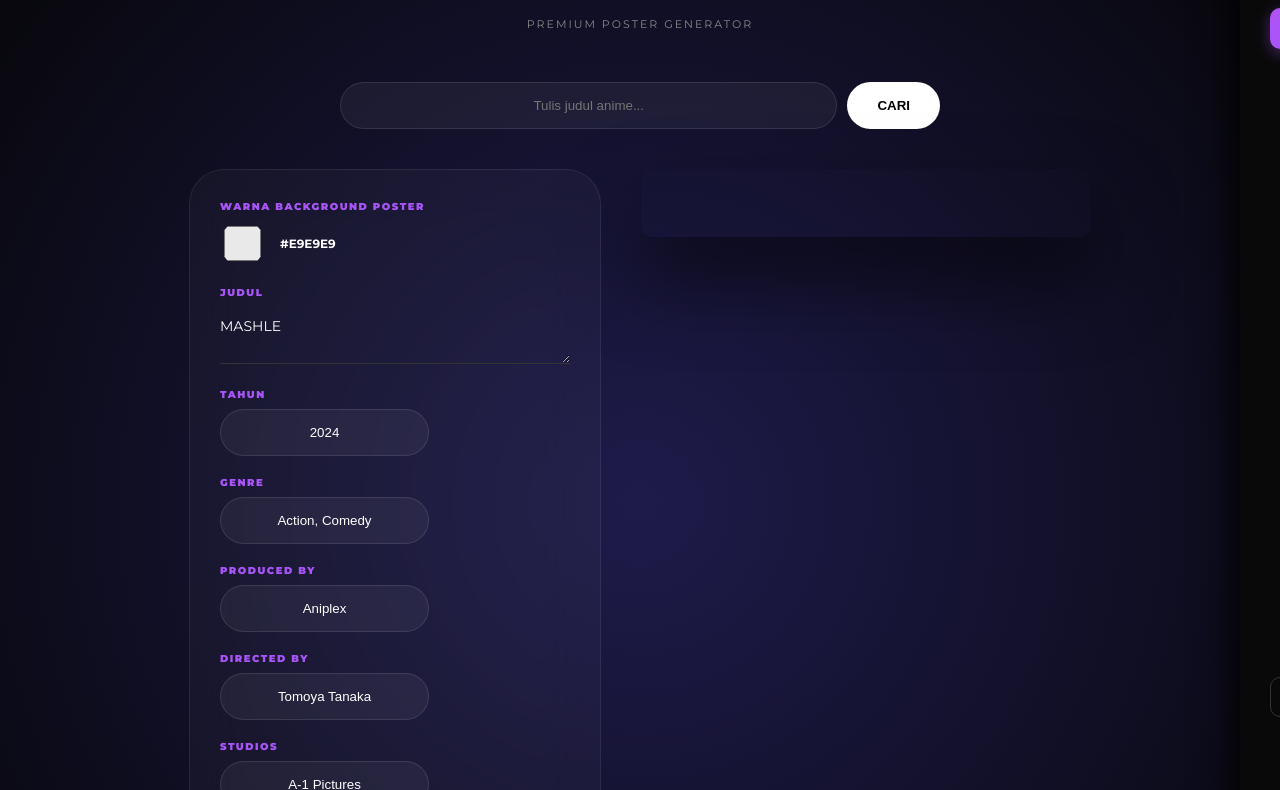
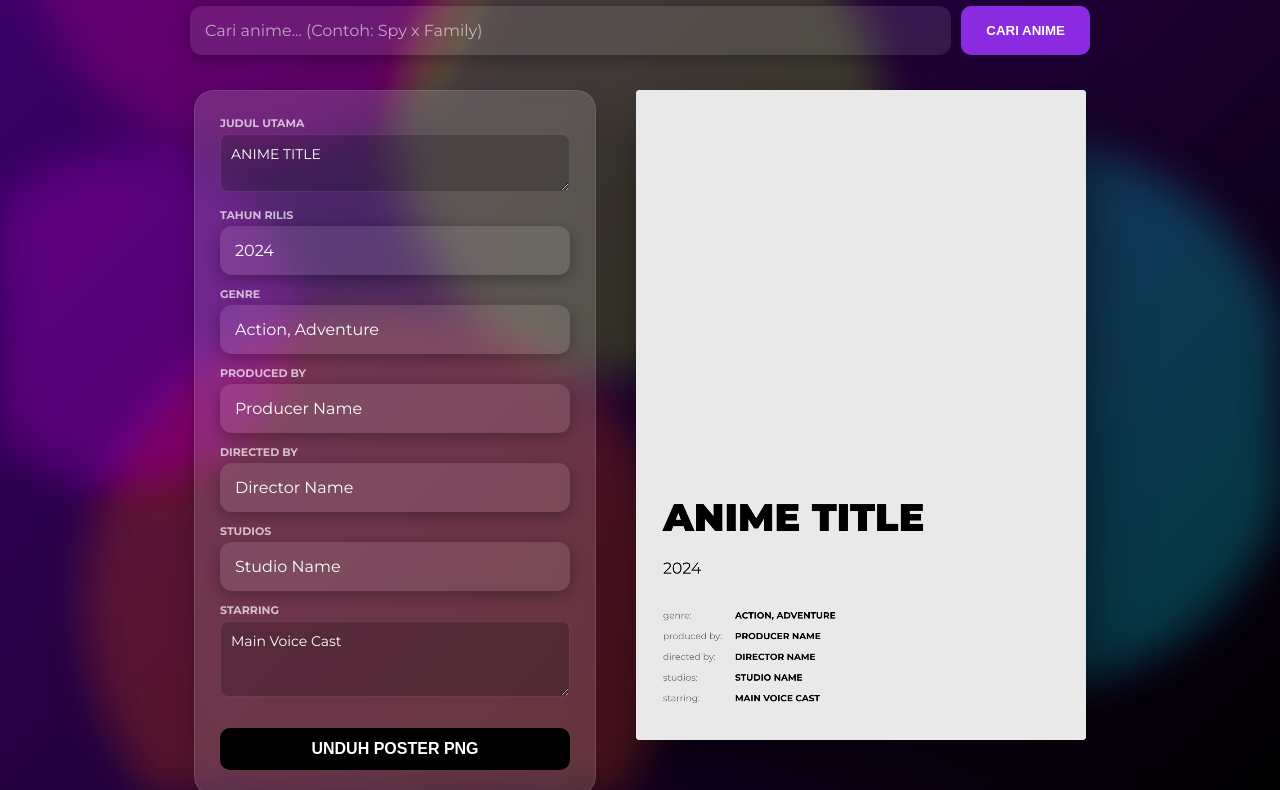
Before and after one commit to Dafzzz128/Anime-Labs-Poster, a plain HTML site: page index.html in a window 1280 px wide. Shown: the part 158-948 px from the top of the page. Drawn offline with Linux system fonts and the light colour scheme.

Commit message:
Update index.html

```diff
--- a/index.html
+++ b/index.html
@@ -3,121 +3,118 @@
 <head>
     <meta charset="UTF-8">
     <meta name="viewport" content="width=device-width, initial-scale=1.0">
-    <title>Anime Poster Studio - Pro</title>
+    <title>Anime Poster Generator</title>
     <style>
         @import url('https://fonts.googleapis.com/css2?family=Montserrat:wght@400;700;900&display=swap');
 
-        :root { --purple: #a855f7; --dark: #050505; --accent: #d946ef; }
+        :root {
+            --primary-purple: #8A2BE2; /* Biru Ungu */
+            --dark-blue: #0A0A2A;
+            --gradient-start: #3f0071;
+            --gradient-end: #000000;
+        }
 
         body {
-            font-family: 'Montserrat', sans-serif; margin: 0; background: var(--dark); color: white;
-            display: flex; flex-direction: column; align-items: center; min-height: 100vh;
-            background: radial-gradient(circle at center, #1e1b4b 0%, #050505 100%);
-            overflow-x: hidden;
+            font-family: 'Montserrat', sans-serif;
+            margin: 0;
+            padding: 0;
+            overflow-x: hidden; /* Mencegah scroll horizontal dari animasi */
+            color: #e0e0e0;
+            min-height: 100vh;
+            display: flex;
+            flex-direction: column;
+            align-items: center;
+            background: var(--gradient-start);
+            background: linear-gradient(135deg, var(--gradient-start) 0%, var(--gradient-end) 100%);
+            position: relative;
+            z-index: 1; /* Pastikan konten di atas animasi */
         }
 
-        /* Navigasi Hamburger - Diperbaiki agar tidak numpuk */
-        .nav-menu { position: fixed; top: 20px; right: 20px; z-index: 1000; cursor: pointer; padding: 10px; }
-        .hamburger { width: 30px; height: 3px; background: white; position: relative; transition: 0.3s; }
-        .hamburger::before, .hamburger::after { content: ''; position: absolute; width: 30px; height: 3px; background: white; transition: 0.3s; }
-        .hamburger::before { top: -8px; }
-        .hamburger::after { top: 8px; }
-
-        /* Menu Sidebar dengan Animasi & Glow */
-        .menu-content {
-            position: fixed; top: 0; right: -300px; width: 280px; height: 100vh;
-            background: rgba(10, 10, 10, 0.98); backdrop-filter: blur(20px);
-            transition: 0.5s cubic-bezier(0.4, 0, 0.2, 1); display: flex; flex-direction: column;
-            padding: 100px 30px; box-shadow: -10px 0 30px rgba(0,0,0,0.8); z-index: 999;
-        }
-        .menu-content.active { right: 0; }
-
-        .menu-content a {
-            color: #ccc; text-decoration: none; font-size: 1.1rem; margin-bottom: 25px;
-            font-weight: 600; transition: 0.3s; display: flex; align-items: center; gap: 10px;
-            padding: 10px; border-radius: 10px;
+        /* --- Animasi Gelombang Warna-warni --- */
+        .waves {
+            position: absolute;
+            top: 0;
+            left: 0;
+            width: 100%;
+            height: 100%;
+            overflow: hidden;
+            z-index: 0;
+            filter: blur(20px) contrast(150%); /* Efek blur dan kontras untuk gelombang */
         }
 
-        /* Animasi khusus untuk link Saweria */
-        .menu-content a.saweria-link {
-            color: #fff; background: linear-gradient(45deg, var(--purple), var(--accent));
-            box-shadow: 0 4px 15px rgba(168, 85, 247, 0.4); border: none;
+        .wave {
+            position: absolute;
+            border-radius: 50%;
+            background: rgba(var(--primary-purple), 0.5); /* Warna dasar ungu */
+            animation: wave-motion 20s infinite linear;
+            opacity: 0.7;
+            transform: translate(-50%, -50%);
         }
-        .menu-content a.saweria-link:hover { transform: scale(1.05); box-shadow: 0 0 20px var(--accent); }
-        .menu-content a:not(.saweria-link):hover { color: var(--purple); background: rgba(255,255,255,0.05); }
 
-        /* Background Bubbles Berwarna */
-        .bubbles { position: fixed; top: 0; left: 0; width: 100%; height: 100%; z-index: -1; pointer-events: none; }
-        .bubble { position: absolute; bottom: -100px; border-radius: 50%; animation: float 15s infinite ease-in; opacity: 0.3; filter: blur(4px); }
-        @keyframes float { 0% { transform: translateY(0) scale(1); opacity: 0; } 50% { opacity: 0.4; } 100% { transform: translateY(-120vh) scale(1.8); opacity: 0; } }
+        .wave:nth-child(1) { width: 500px; height: 500px; top: 10%; left: 20%; animation-duration: 18s; background: rgba(255, 0, 150, 0.4); } /* Merah muda */
+        .wave:nth-child(2) { width: 700px; height: 700px; top: 60%; left: 80%; animation-duration: 25s; background: rgba(0, 200, 255, 0.4); } /* Biru muda */
+        .wave:nth-child(3) { width: 600px; height: 600px; top: 30%; left: 50%; animation-duration: 22s; background: rgba(150, 255, 0, 0.4); } /* Hijau terang */
+        .wave:nth-child(4) { width: 800px; height: 800px; top: 80%; left: 30%; animation-duration: 28s; background: rgba(255, 100, 0, 0.4); } /* Oranye */
+        .wave:nth-child(5) { width: 400px; height: 400px; top: 50%; left: 10%; animation-duration: 20s; background: rgba(200, 0, 255, 0.4); } /* Ungu terang */
 
-        /* UI Header & Search */
-        .header { margin-top: 60px; text-align: center; }
-        .header h2 { font-weight: 900; font-size: 2.5rem; background: linear-gradient(to right, #fff, var(--purple)); -webkit-background-clip: text; -webkit-text-fill-color: transparent; }
 
-        .search-section { width: 90%; max-width: 600px; margin: 40px 0; display: flex; gap: 10px; z-index: 10; }
-        input[type="text"] { flex: 1; padding: 15px; border-radius: 30px; border: 1px solid rgba(255,255,255,0.1); background: rgba(255,255,255,0.05); color: white; outline: none; text-align: center; }
-        .btn-search { padding: 0 30px; border-radius: 30px; border: none; background: white; color: black; font-weight: 900; cursor: pointer; transition: 0.3s; }
-        .btn-search:hover { background: var(--purple); color: white; box-shadow: 0 0 20px var(--purple); }
+        @keyframes wave-motion {
+            0% { transform: translate(-50%, -50%) scale(0.5); opacity: 0.7; }
+            50% { transform: translate(-50%, -50%) scale(1.2); opacity: 0.4; }
+            100% { transform: translate(-50%, -50%) scale(0.5); opacity: 0.7; }
+        }
+        /* --- Akhir Animasi Gelombang --- */
 
-        /* Editor Panel */
-        .container { display: flex; gap: 40px; flex-wrap: wrap; justify-content: center; width: 95%; z-index: 10; padding-bottom: 100px; }
-        .editor-panel { background: rgba(255, 255, 255, 0.03); backdrop-filter: blur(25px); padding: 30px; border-radius: 35px; width: 350px; border: 1px solid rgba(255, 255, 255, 0.08); }
-        .field { margin-bottom: 20px; }
-        label { font-size: 10px; color: var(--purple); font-weight: 800; text-transform: uppercase; display: block; margin-bottom: 8px; letter-spacing: 1.5px; }
-        input[type="color"] { border: none; width: 45px; height: 45px; cursor: pointer; background: none; border-radius: 50%; }
-        textarea, input:not([type="color"]):not([type="text"]) { width: 100%; background: transparent; border: none; border-bottom: 1px solid #333; color: white; padding: 10px 0; font-family: inherit; font-size: 14px; transition: 0.3s; }
-        textarea:focus, input:focus { outline: none; border-bottom-color: var(--purple); }
+        /* --- Konten utama --- */
+        h1 { font-weight: 900; margin-top: 40px; margin-bottom: 20px; text-shadow: 0 4px 10px rgba(0,0,0,0.5); position: relative; z-index: 1;}
+        p { margin-bottom: 30px; opacity: 0.8; position: relative; z-index: 1;}
 
-        .btn-main { background: var(--purple); color: white; width: 100%; padding: 16px; border-radius: 35px; border: none; font-weight: 900; cursor: pointer; margin-top: 20px; transition: 0.4s; box-shadow: 0 10px 25px rgba(168, 85, 247, 0.4); }
-        .btn-main:hover { transform: translateY(-5px); box-shadow: 0 15px 35px var(--purple); }
+        .search-section { width: 100%; max-width: 900px; display: flex; gap: 10px; margin-bottom: 35px; position: relative; z-index: 1;}
+        input[type="text"] { flex: 1; padding: 15px; border-radius: 12px; border: none; outline: none; font-size: 16px; background: rgba(255,255,255,0.1); color: white; box-shadow: 0 4px 15px rgba(0,0,0,0.3); }
+        input[type="text"]::placeholder { color: rgba(255,255,255,0.6); }
 
-        canvas { border-radius: 12px; box-shadow: 0 40px 80px rgba(0,0,0,0.6); max-width: 100%; height: auto; width: 450px; transition: 0.3s; }
+        .btn { padding: 12px 25px; border-radius: 10px; border: none; cursor: pointer; font-weight: bold; transition: 0.3s; color: white; }
+        .btn-search { background: var(--primary-purple); }
+        .btn-download { background: #000; width: 100%; margin-top: 15px; font-size: 16px; }
+
+        .container { display: flex; gap: 40px; flex-wrap: wrap; justify-content: center; width: 100%; max-width: 1200px; position: relative; z-index: 1;}
+        .editor-panel { background: rgba(255,255,255,0.15); backdrop-filter: blur(10px); padding: 25px; border-radius: 20px; width: 350px; box-shadow: 0 10px 25px rgba(0,0,0,0.2); height: fit-content; border: 1px solid rgba(255,255,255,0.1); }
+        .field { margin-bottom: 12px; }
+        label { display: block; font-size: 11px; font-weight: bold; color: rgba(255,255,255,0.7); text-transform: uppercase; margin-bottom: 4px; }
+        textarea, input { width: 100%; padding: 10px; border: 1px solid rgba(255,255,255,0.1); border-radius: 8px; box-sizing: border-box; font-family: inherit; font-size: 14px; background: rgba(0,0,0,0.2); color: white; }
+        textarea:focus, input:focus { border-color: var(--primary-purple); background: rgba(0,0,0,0.3); }
+
+        canvas { background: #E9E9E9; border-radius: 4px; box-shadow: 0 30px 60px rgba(0,0,0,0.5); max-width: 100%; height: auto; width: 450px; }
     </style>
 </head>
 <body>
 
-    <div class="nav-menu" onclick="toggleMenu()">
-        <div class="hamburger"></div>
+    <div class="waves">
+        <div class="wave"></div>
+        <div class="wave"></div>
+        <div class="wave"></div>
+        <div class="wave"></div>
+        <div class="wave"></div>
     </div>
 
-    <div class="menu-content" id="menuContent">
-        <a href="#" onclick="toggleMenu()">🏠 Beranda</a>
-        <a href="https://saweria.co/dafapratamasaweria" target="_blank" class="saweria-link">☕ Dukung di Saweria</a>
-        <a href="#" onclick="toggleMenu()" style="margin-top: auto; border: 1px solid #333; justify-content: center; font-size: 0.9rem;">Tutup Menu</a>
-    </div>
-
-    <div class="bubbles" id="bubbleContainer"></div>
-
-    <div class="header">
-        <h2>STUDIO <span style="color:var(--purple)">ANIME</span></h2>
-        <p style="font-size: 11px; letter-spacing: 2px; color: #888;">PREMIUM POSTER GENERATOR</p>
-    </div>
+    <h1>✨ ANIME POSTER GENERATOR ✨</h1>
+    <p>Cari anime favoritmu dan buat poster epik secara instan!</p>
 
     <div class="search-section">
-        <input type="text" id="searchInp" placeholder="Tulis judul anime...">
-        <button class="btn-search" onclick="searchAnime()">CARI</button>
+        <input type="text" id="searchInp" placeholder="Cari anime... (Contoh: Spy x Family)">
+        <button class="btn btn-search" onclick="searchAnime()">CARI ANIME</button>
     </div>
 
     <div class="container">
         <div class="editor-panel">
-            <div class="field">
-                <label>Warna Background Poster</label>
-                <div style="display: flex; align-items: center; gap: 15px;">
-                    <input type="color" id="canvasColor" value="#E9E9E9">
-                    <span style="font-size: 12px; font-weight: bold;" id="hexText">#E9E9E9</span>
-                </div>
-            </div>
-
-            <div class="field"><label>Judul</label><textarea id="titleInp" rows="2">MASHLE</textarea></div>
-            <div class="field"><label>Tahun</label><input type="text" id="yearInp" value="2024"></div>
-            <div class="field"><label>Genre</label><input type="text" id="genreInp" value="Action, Comedy"></div>
-            <div class="field"><label>Produced By</label><input type="text" id="prodInp" value="Aniplex"></div>
-            <div class="field"><label>Directed By</label><input type="text" id="dirInp" value="Tomoya Tanaka"></div>
-            <div class="field"><label>Studios</label><input type="text" id="studioInp" value="A-1 Pictures"></div>
-            <div class="field"><label>Starring</label><textarea id="starInp" rows="4">Chiaki Kobayashi</textarea></div>
-
-            <button class="btn-main" onclick="downloadImage()">💾 SIMPAN POSTER PNG</button>
+            <div class="field"><label>Judul Utama</label><textarea id="titleInp" rows="2">ANIME TITLE</textarea></div>
+            <div class="field"><label>Tahun Rilis</label><input type="text" id="yearInp" value="2024"></div>
+            <div class="field"><label>Genre</label><input type="text" id="genreInp" value="Action, Adventure"></div>
+            <div class="field"><label>Produced By</label><input type="text" id="prodByInp" value="Producer Name"></div>
+            <div class="field"><label>Directed By</label><input type="text" id="dirInp" value="Director Name"></div>
+            <div class="field"><label>Studios</label><input type="text" id="studioInp" value="Studio Name"></div>
+            <div class="field"><label>Starring</label><textarea id="starInp" rows="3">Main Voice Cast</textarea></div>
+            <button class="btn btn-download" onclick="download()">UNDUH POSTER PNG</button>
         </div>
 
         <div class="preview-area">
@@ -126,35 +123,18 @@
     </div>
 
     <script>
-        function toggleMenu() {
-            document.getElementById('menuContent').classList.toggle('active');
-            const ham = document.querySelector('.hamburger');
-            if(document.getElementById('menuContent').classList.contains('active')) {
-                ham.style.background = 'transparent';
-                ham.style.setProperty('--before-rotate', '45deg');
-            } else {
-                ham.style.background = 'white';
-            }
-        }
-
-        // Partikel Gelembung Berwarna
-        const bc = document.getElementById('bubbleContainer');
-        const colors = ['#a855f7', '#d946ef', '#6366f1', '#4f46e5'];
-        for(let i=0; i<20; i++) {
-            let b = document.createElement('div'); b.className='bubble';
-            let s = Math.random()*70 + 30 + 'px'; b.style.width=s; b.style.height=s;
-            b.style.left = Math.random()*100 + '%'; b.style.animationDelay = Math.random()*15+'s';
-            b.style.background = colors[Math.floor(Math.random()*colors.length)];
-            bc.appendChild(b);
-        }
-
         const canvas = document.getElementById('posterCanvas');
         const ctx = canvas.getContext('2d');
-        let userImg = new Image(); userImg.crossOrigin = "anonymous";
+        let userImg = new Image();
+        userImg.crossOrigin = "anonymous";
 
         async function searchAnime() {
             const q = document.getElementById('searchInp').value;
             if(!q) return;
+            const btn = document.querySelector('.btn-search');
+            btn.innerText = "Mencari...";
+
+            try {
                 const res = await fetch(`https://api.jikan.moe/v4/anime?q=${q}&limit=1`);
                 const json = await res.json();
                 if(json.data[0]) {
@@ -162,26 +142,43 @@
                     document.getElementById('titleInp').value = a.title;
                     document.getElementById('yearInp').value = a.year || a.aired.prop.from.year || "";
                     document.getElementById('genreInp').value = a.genres.map(g=>g.name).join(', ');
+                    document.getElementById('prodByInp').value = a.producers.slice(0,2).map(p=>p.name).join(', ') || "-";
                     document.getElementById('studioInp').value = a.studios.map(s=>s.name).join(', ');
 
+                    // Fetch Director
+                    const staffRes = await fetch(`https://api.jikan.moe/v4/anime/${a.mal_id}/staff`);
+                    const staffJson = await staffRes.json();
+                    const director = staffJson.data.find(s => s.positions.includes("Director"));
+                    document.getElementById('dirInp').value = director ? director.person.name : "-";
+
+                    // Fetch Characters for Starring
                     const charRes = await fetch(`https://api.jikan.moe/v4/anime/${a.mal_id}/characters`);
                     const charJson = await charRes.json();
-                document.getElementById('starInp').value = charJson.data.slice(0, 10).map(c => c.character.name).join(', ');
+                    document.getElementById('starInp').value = charJson.data.slice(0, 5).map(c => c.character.name).join(', ');
 
                     userImg.src = a.images.jpg.large_image_url;
                     userImg.onload = draw;
+                } else {
+                    alert("Anime tidak ditemukan. Coba nama lain!");
                 }
+            } catch(e) {
+                console.error("Error fetching anime data:", e);
+                alert("Gagal mengambil data. Pastikan nama anime benar atau coba lagi nanti.");
+            }
+            btn.innerText = "CARI ANIME";
         }
 
-        function wrapText(text, x, y, maxWidth, lineHeight, font, isDrawing) {
+        function helperDrawText(text, x, y, maxWidth, lineHeight, font, isDrawing) {
             ctx.font = font;
             const words = text.split(' ');
-            let line = ''; let currentY = y;
+            let line = '';
+            let currentY = y;
             for (let n = 0; n < words.length; n++) {
                 let test = line + words[n] + ' ';
                 if (ctx.measureText(test).width > maxWidth && n > 0) {
                     if (isDrawing) ctx.fillText(line, x, currentY);
-                    line = words[n] + ' '; currentY += lineHeight;
+                    line = words[n] + ' ';
+                    currentY += lineHeight;
                 } else { line = test; }
             }
             if (isDrawing) ctx.fillText(line, x, currentY);
@@ -189,23 +186,68 @@
         }
 
         function draw() {
-            let mY = 980;
-            mY = wrapText(document.getElementById('titleInp').value.toUpperCase(), 60, mY, 880, 95, "900 85px Montserrat", false);
-            mY += 150;
-            mY = wrapText(document.getElementById('starInp').value.toUpperCase(), 220, mY, 730, 35, "bold 20px Montserrat", false);
-            canvas.height = mY + 120;
+            const margin = 60;
+            const maxWidth = 880;
 
-            const bgColor = document.getElementById('canvasColor').value;
-            document.getElementById('hexText').innerText = bgColor.toUpperCase();
-            ctx.fillStyle = bgColor;
+            // --- TAHAP 1: HITUNG TINGGI TOTAL ---
+            let measureY = 980; // Titik mulai setelah gambar
+            measureY = helperDrawText(document.getElementById('titleInp').value.toUpperCase(), margin, measureY, maxWidth, 95, "900 85px 'Montserrat'", false);
+            measureY += 60; // Space Tahun
+
+            // Hitung space Metadata
+            measureY = helperDrawText(document.getElementById('genreInp').value.toUpperCase(), 220, measureY, 700, 38, "bold 22px 'Montserrat'", false);
+            measureY = helperDrawText(document.getElementById('prodByInp').value.toUpperCase(), 220, measureY, 700, 38, "bold 22px 'Montserrat'", false);
+            measureY = helperDrawText(document.getElementById('dirInp').value.toUpperCase(), 220, measureY, 700, 38, "bold 22px 'Montserrat'", false);
+            measureY = helperDrawText(document.getElementById('studioInp').value.toUpperCase(), 220, measureY, 700, 38, "bold 22px 'Montserrat'", false);
+            measureY = helperDrawText(document.getElementById('starInp').value.toUpperCase(), 220, measureY, 700, 38, "bold 22px 'Montserrat'", false);
+
+            // Set Tinggi Canvas sesuai hitungan
+            canvas.height = measureY + 120; // Tambah padding bawah
+
+            // --- TAHAP 2: GAMBAR ULANG ---
+            ctx.fillStyle = "#E9E9E9"; // Warna broken white canvas
             ctx.fillRect(0, 0, canvas.width, canvas.height);
 
-            if(userImg.src) ctx.drawImage(userImg, 60, 60, 880, 850);
+            if(userImg.src) ctx.drawImage(userImg, margin, 60, 880, 850);
 
             ctx.fillStyle = "black";
-            let dY = wrapText(document.getElementById('titleInp').value.toUpperCase(), 60, 980, 880, 95, "900 85px Montserrat", true);
-            ctx.font = "400 35px Montserrat"; ctx.fillText(document.getElementById('yearInp').value, 60, dY);
-            dY += 80;
+            let drawY = 980;
 
-            const meta = [
-                {l:
+            // Gambar Judul
+            drawY = helperDrawText(document.getElementById('titleInp').value.toUpperCase(), margin, drawY, maxWidth, 95, "900 85px 'Montserrat'", true);
+
+            // Gambar Tahun
+            ctx.font = "400 35px 'Montserrat'"; // Sedikit tebal dari 300
+            ctx.fillText(document.getElementById('yearInp').value, margin, drawY);
+            drawY += 100;
+
+            // Gambar Metadata
+            const metadata = [
+                {l: "genre:", v: document.getElementById('genreInp').value},
+                {l: "produced by:", v: document.getElementById('prodByInp').value},
+                {l: "directed by:", v: document.getElementById('dirInp').value},
+                {l: "studios:", v: document.getElementById('studioInp').value},
+                {l: "starring:", v: document.getElementById('starInp').value}
+            ];
+
+            metadata.forEach(item => {
+                ctx.fillStyle = "#666"; ctx.font = "20px 'Montserrat'";
+                ctx.fillText(item.l, margin, drawY);
+                ctx.fillStyle = "black";
+                drawY = helperDrawText(item.v.toUpperCase(), 220, drawY, 700, 38, "bold 20px 'Montserrat'", true) + 8;
+            });
+
+            // Tidak ada sinopsis lagi di sini.
+        }
+
+        document.querySelectorAll('input, textarea').forEach(el => el.oninput = draw);
+        function download() {
+            const link = document.createElement('a');
+            link.download = 'anime-poster.png';
+            link.href = canvas.toDataURL();
+            link.click();
+        }
+        window.onload = draw;
+    </script>
+</body>
+</html>
```
Lines whose indentation alone changed are shown as unchanged.
